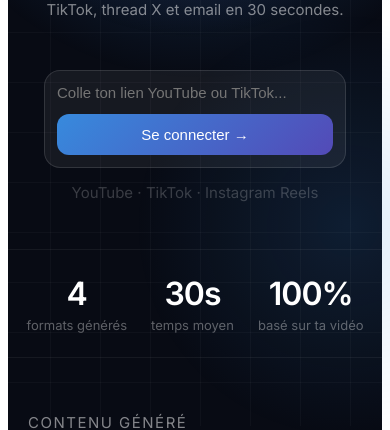
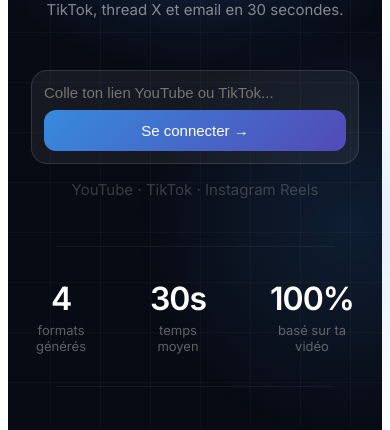
Before and after one commit to AxelBen81/viralto, a Next.js app: page / in a window 390 px wide. Shown: the part 418-848 px from the top of the page. Built offline with nearby package versions, Linux system fonts and the light colour scheme; no server answers.

Commit message:
Update globals.css

```diff
--- a/app/globals.css
+++ b/app/globals.css
@@ -25,12 +25,15 @@ body {
   h1 { font-size: 36px !important; letter-spacing: -1px !important; }
   p { font-size: 15px !important; }
   section { padding: 40px 20px 32px !important; max-width: 100% !important; }
-  div[style*="max-width: 600px"] { max-width: 100% !important; margin: 0 16px !important; }
-  div[style*="border-radius: 50px"] { border-radius: 16px !important; flex-direction: column !important; padding: 12px !important; gap: 8px !important; }
-  div[style*="border-radius: 50px"] input { width: 100% !important; margin-bottom: 4px !important; }
-  div[style*="border-radius: 50px"] button { width: 100% !important; border-radius: 12px !important; text-align: center !important; }
-  div[style*="gap: 64px"] { gap: 24px !important; padding: 24px 16px !important; margin: 0 !important; }
-  div[style*="gridTemplateColumns: repeat(2, 1fr)"] { grid-template-columns: 1fr !important; }
+ div[style*="border-radius: 50px"] {
+  border-radius: 16px !important;
+  flex-direction: column !important;
+  padding: 12px !important;
+  gap: 8px !important;
+  width: calc(100% - 32px) !important;
+}
+div[style*="border-radius: 50px"] input { width: 100% !important; }
+div[style*="border-radius: 50px"] button { width: 100% !important; border-radius: 12px !important; text-align: center !important; }
 }
 
 @keyframes fadeInUp {
```
